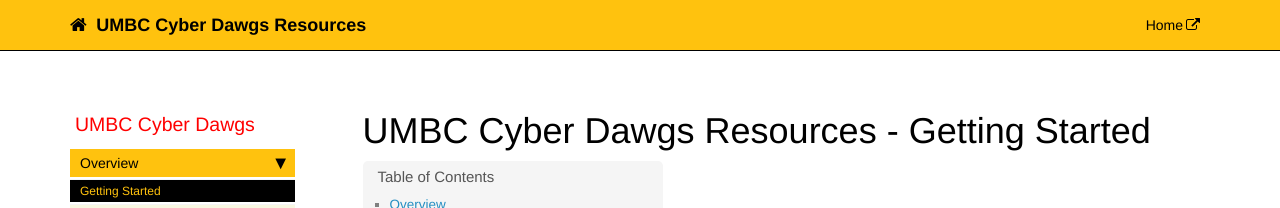
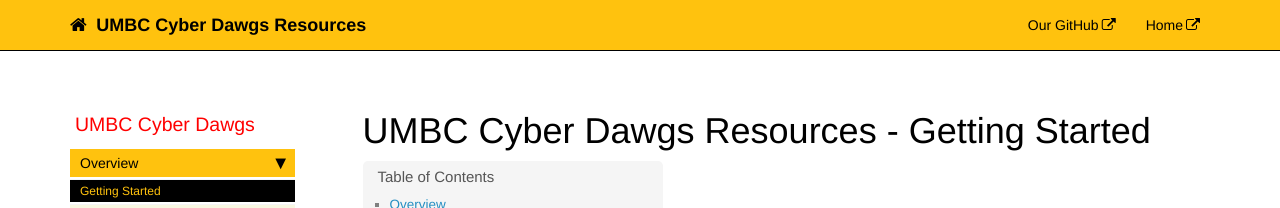
Before and after one commit to UMBCCyberDawgs/old-resources, a Jekyll site: the page built from index.md, in a window 1280 px wide. Shown: the top 208 px of the page. Built offline with Jekyll 4.4.1, drawn with Linux system fonts in a browser that asks for light colours; nearby versions of some CDN libraries; comment, search, counter and statistics services are not loaded.

Commit message:
Link to our GitHub page on the top bar
This has been bothering me for a while... and someone just asked about
it, so I'm adding it now :)

```diff
--- a/_data/topnav.yml
+++ b/_data/topnav.yml
@@ -5,5 +5,7 @@
 topnav:
 - title: Topnav
   items:
+    - title: Our GitHub
+      external_url: https://github.com/UMBCCyberDawgs
     - title: Home
       external_url: http://umbccd.umbc.edu
```
